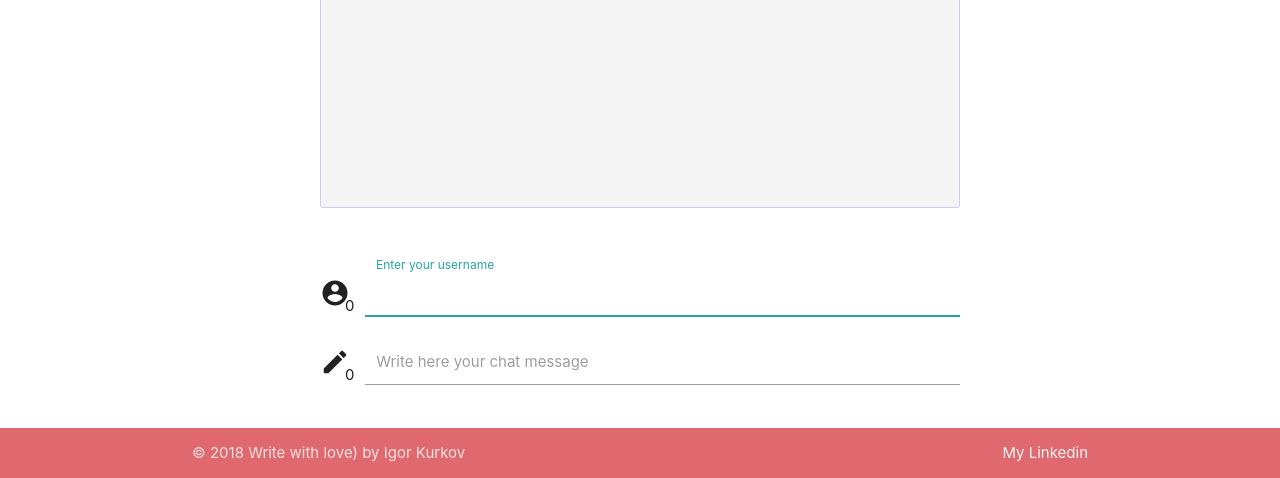
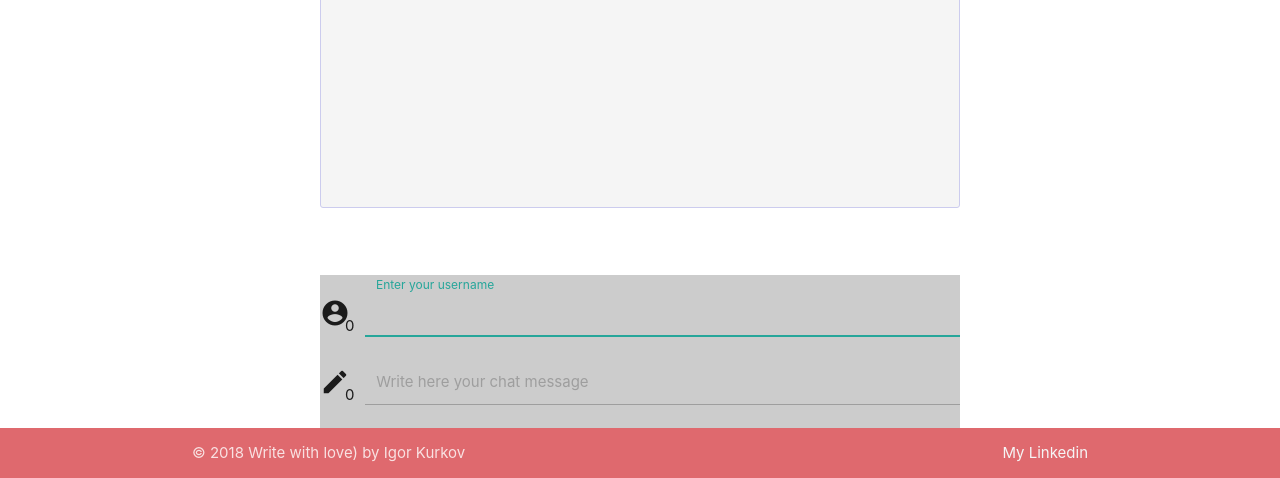
Before and after one commit to IgorKurkov/node-free-anon-chat, a website: page public/index.html in a window 1280 px wide. Shown: the part 322-800 px from the top of the page. Drawn offline with nearby package versions, Linux system fonts and the light colour scheme; no server answers.

Commit message:
fix form view

```diff
--- a/public/index.js
+++ b/public/index.js
@@ -135,3 +135,5 @@ window.onload = () => {
 //scroll down in load winwdow OK
 //popup or toast OK
 //counter string length of 'text' input
+//disallow autocomplete
+//form background make white
--- a/public/style.css
+++ b/public/style.css
@@ -32,7 +32,7 @@ main {
 
 #posts-container {
   margin: 0 auto;
-  margin-top: 20px;
+  margin: 20px 0;
   width: 100%;
   height: 65%;
   background-color: rgb(245, 245, 245);
@@ -57,10 +57,11 @@ main {
   user-select: none;
 }
 form#create-post {
+  background-color: #ccc;
   width: 100%;
   /* height: 30%; */
   position: absolute;
-  bottom: 20px;
+  bottom: 0px;
   left: 0;
 
 }
```
